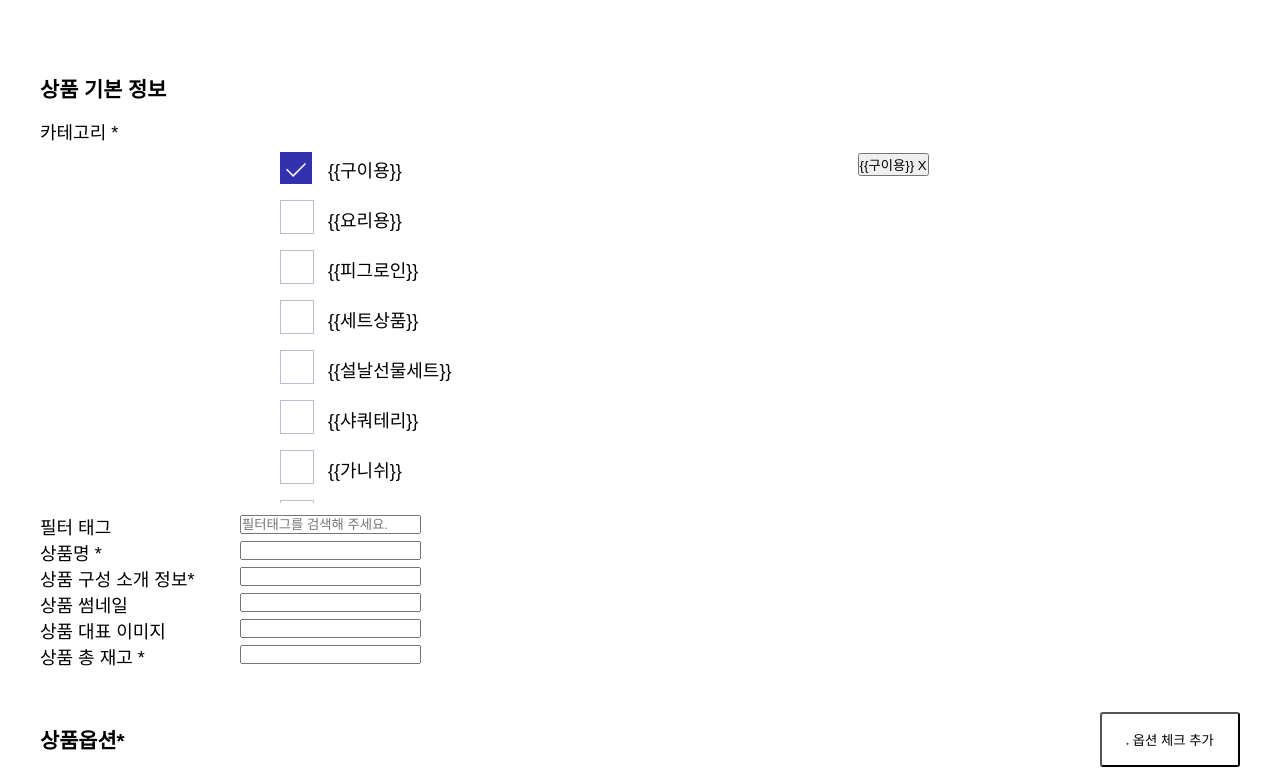
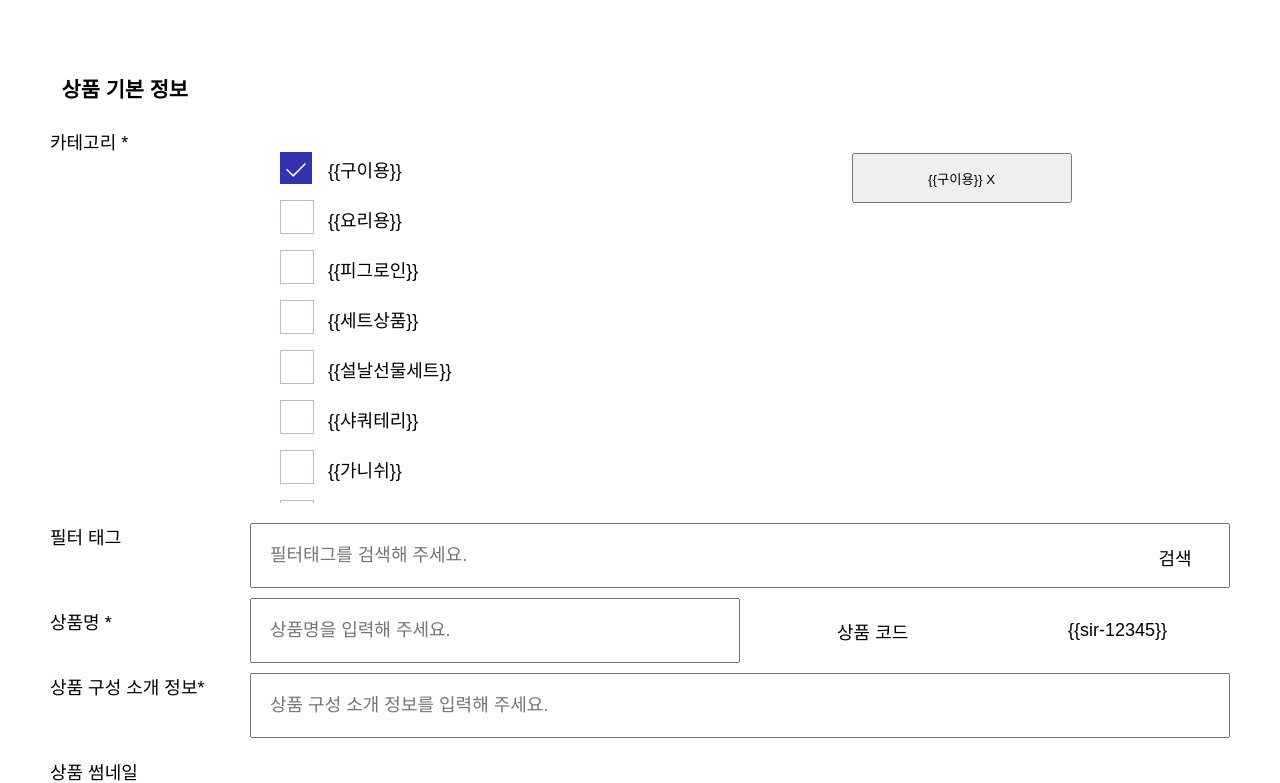
Before and after one commit to wantedPreOnboarding/19_02nd_slr_admin, a React (Create React App) app: page / in a window 1280 px wide. Shown: the part 498-1281 px from the top of the page. Built offline with nearby package versions, Linux system fonts and the light colour scheme.

Commit message:
Add - 테이블 디자인 수정, 필터태그, 상품 구성 소개 정보, 재고 구현 완료

```diff
--- a/src/Components/BasicInfo/BasicInfo.js
+++ b/src/Components/BasicInfo/BasicInfo.js
@@ -1,9 +1,10 @@
 import React, { useState } from 'react';
-import { CheckBox, Table, TableHeader, TableRow } from 'Components';
+import { A11yInput, CheckBox, Table, TableHeader, TableRow } from 'Components';
 import Card from './Card/Card';
 import Grid from 'Components/Grid/Grid';
 import Button from './Button/Button';
-import { categories as originCategory } from 'data/basicInfo';
+import SearchFilter from './SearchFilter/SearchFilter';
+import { categories as originCategory, productCode, stock } from 'data/basicInfo';
 import { withCurlyBraces } from 'utils';
 import styles from './BasicInfo.module.css';
 
@@ -22,11 +23,11 @@ export default function BasicInfo() {
   };
 
   return (
-    <Table className="">
-      <TableHeader>상품 기본 정보</TableHeader>
+    <Table pdLevel={5}>
+      <TableHeader className={styles.pd}>상품 기본 정보</TableHeader>
       <TableRow label="카테고리 *">
-        <Grid container space={5}>
-          <Grid size={7} item>
+        <Grid container>
+          <Grid className={styles.pdr5} size={7} item>
             <Card>
               <ul className={styles.categories}>
                 {categories.map(category => {
@@ -50,7 +51,7 @@ export default function BasicInfo() {
                 {checkedCategories().map(category => {
                   return (
                     <li key={category.id}>
-                      <Button onClick={() => toggleCheckState(category)}>
+                      <Button type={1} onClick={() => toggleCheckState(category)}>
                         {withCurlyBraces(category.category)} X
                       </Button>
                     </li>
@@ -64,23 +65,31 @@ export default function BasicInfo() {
           </Grid>
         </Grid>
       </TableRow>
-      <TableRow label="필터 태그">
-        <input className="" placeholder="필터태그를 검색해 주세요."></input>
+      <TableRow label="필터 태그" className={styles.relative}>
+        <SearchFilter />
       </TableRow>
-      <TableRow label="상품명 *">
-        <input className=""></input>
+      <TableRow className={styles.removePadding} label="상품명 *">
+        <div className={styles.productName}>
+          <A11yInput
+            label="상품명"
+            className={styles.a11yInput}
+            placeholder="상품명을 입력해 주세요."
+          />
+          <label>상품 코드</label>
+          <span>{withCurlyBraces(productCode)}</span>
+        </div>
       </TableRow>
       <TableRow label="상품 구성 소개 정보*">
-        <input className=""></input>
+        <A11yInput
+          label="상품 구성 소개 정보"
+          className=""
+          placeholder="상품 구성 소개 정보를 입력해 주세요."
+        />
       </TableRow>
-      <TableRow label="상품 썸네일">
-        <input className=""></input>
-      </TableRow>
-      <TableRow label="상품 대표 이미지">
-        <input className=""></input>
-      </TableRow>
-      <TableRow label="상품 총 재고 *">
-        <input className=""></input>
+      <TableRow label="상품 썸네일"></TableRow>
+      <TableRow label="상품 대표 이미지"></TableRow>
+      <TableRow className={styles.center} label="상품 총 재고 *">
+        {withCurlyBraces(stock)}개
       </TableRow>
     </Table>
   );
--- a/src/Components/BasicInfo/BasicInfo.module.css
+++ b/src/Components/BasicInfo/BasicInfo.module.css
@@ -1,4 +1,8 @@
-@value sirMGray from 'styles/theme.css';
+@value sirMGray, sirLGray, sirGray from 'styles/theme.css';
+
+.categories {
+  padding-right: 10px;
+}
 
 .categories li:not(:first-child) {
   padding-top: 1.5rem;
@@ -20,3 +24,54 @@
   transform: translate3D(-50%, -50%, 0);
   white-space: nowrap;
 }
+
+.productName {
+  display: flex;
+  align-items: center;
+  justify-content: center;
+  height: 100%;
+  text-align: center;
+}
+
+.productName > span,
+.productName > label {
+  flex-basis: 25%;
+  width: 25%;
+}
+
+.productName > label {
+  display: flex;
+  align-items: center;
+  justify-content: center;
+  margin-left: 10px;
+  background-color: sirLGray;
+  height: 100%;
+  border-right: 2px solid sirGray;
+}
+
+.a11yInput {
+  margin-left: 10px;
+  flex-basis: 50%;
+  width: 50%;
+}
+
+.relative {
+  position: relative;
+}
+
+.pdr5 {
+  padding-right: 1.6rem;
+}
+
+.pd {
+  padding: 1.35rem !important;
+}
+
+.removePadding {
+  padding: 0 !important;
+}
+
+.center {
+  display: flex;
+  align-items: center;
+}
--- a/src/styles/index.module.css
+++ b/src/styles/index.module.css
@@ -13,6 +13,12 @@ ul {
   list-style: none;
 }
 
+input,
+label,
+button {
+  cursor: pointer;
+}
+
 .a11yHidden {
   overflow: hidden;
   position: absolute;
```
